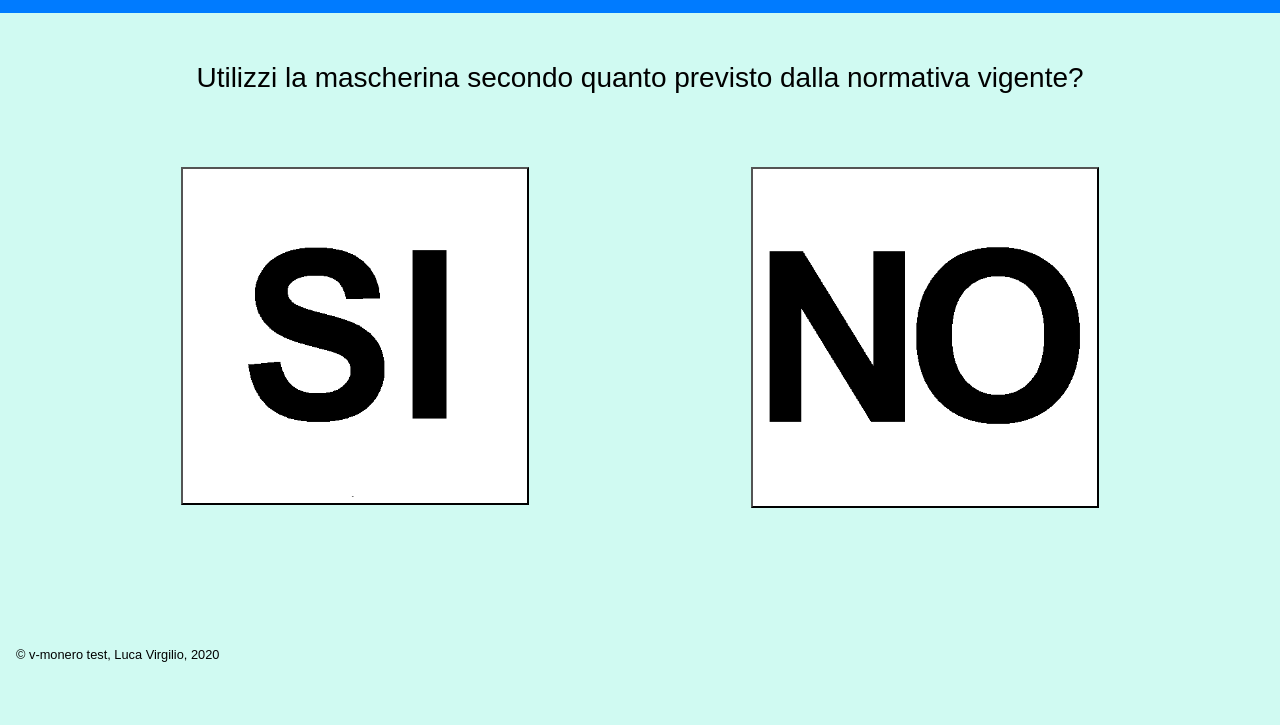
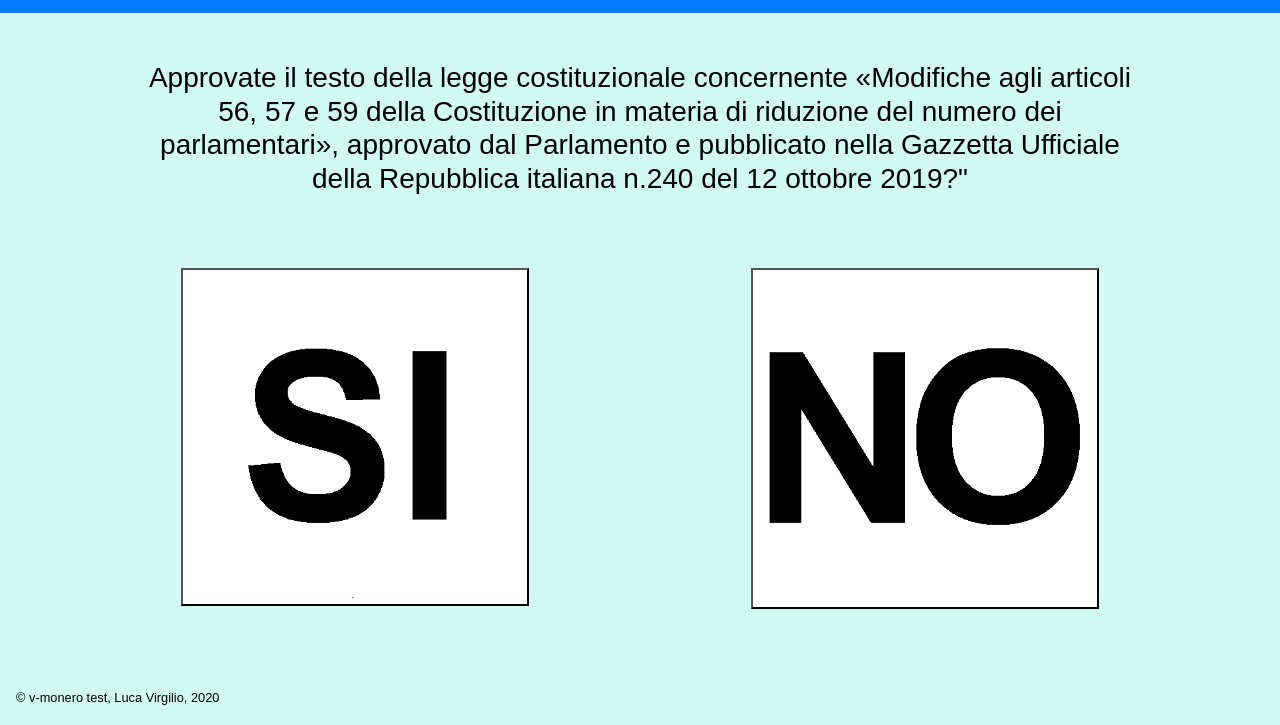
Before and after one commit to Luca-Virgilio/v-monero-be, a website: page public/question.html in a window 1280 px wide. Shown: the part 118-843 px from the top of the page. Before the commit the page ends 800 px from the top, so only its background shows below. Drawn offline with nearby package versions, Linux system fonts and the light colour scheme.

Commit message:
New question

```diff
--- a/public/question.html
+++ b/public/question.html
@@ -29,7 +29,8 @@
                 </div>
             </div>
             <div class="container-question">
-                <h3>Utilizzi la mascherina secondo quanto previsto dalla normativa vigente?</h3>
+                <h3>Approvate il testo della legge costituzionale concernente «Modifiche agli articoli 56, 57 e 59 della Costituzione
+                     in materia di riduzione del numero dei parlamentari», approvato dal Parlamento e pubblicato nella Gazzetta Ufficiale della Repubblica italiana n.240 del 12 ottobre 2019?"</h3>
             </div>
             <div class="alert alert-danger" id="error-danger" role="alert" style="text-align: center;display:none">
             </div>
```
